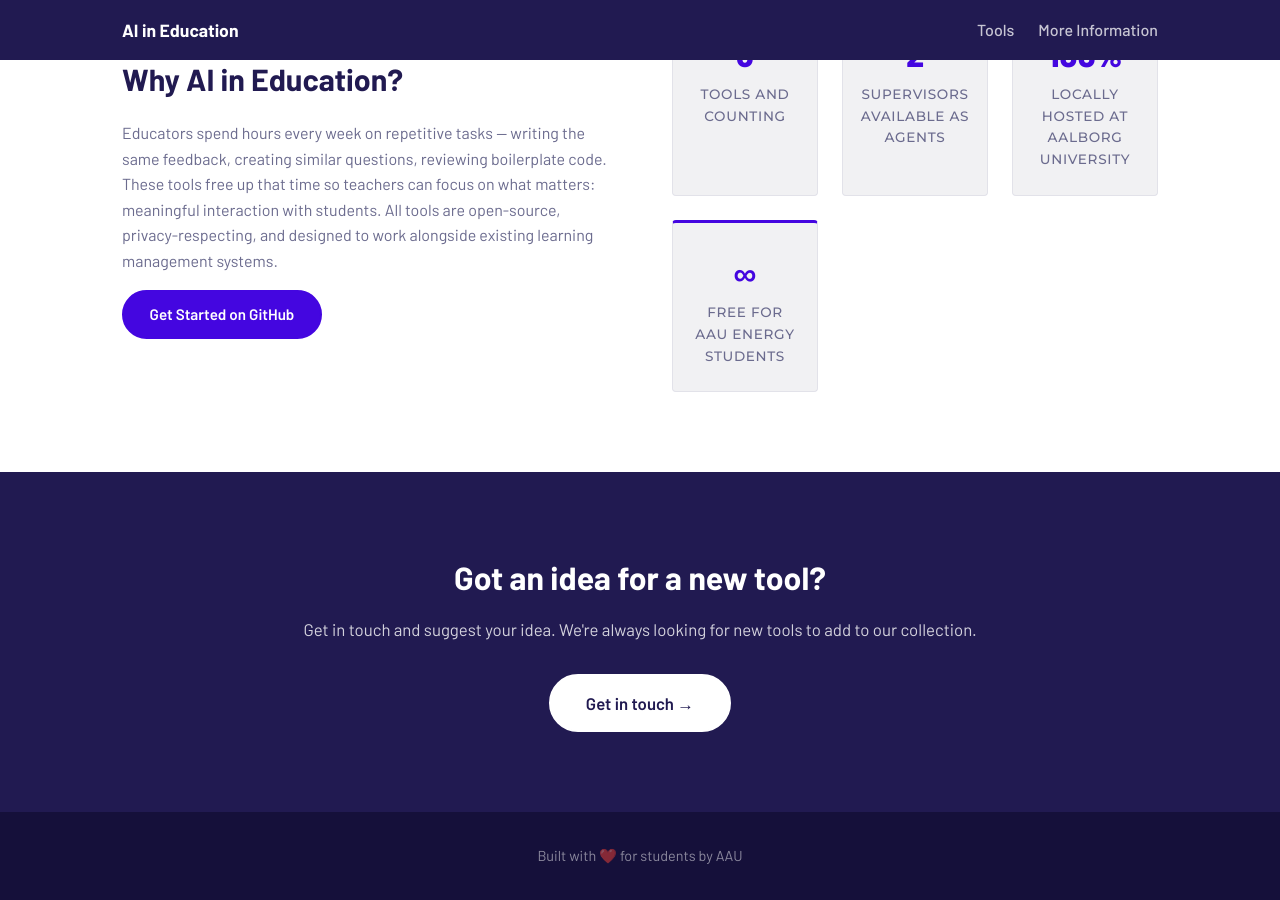
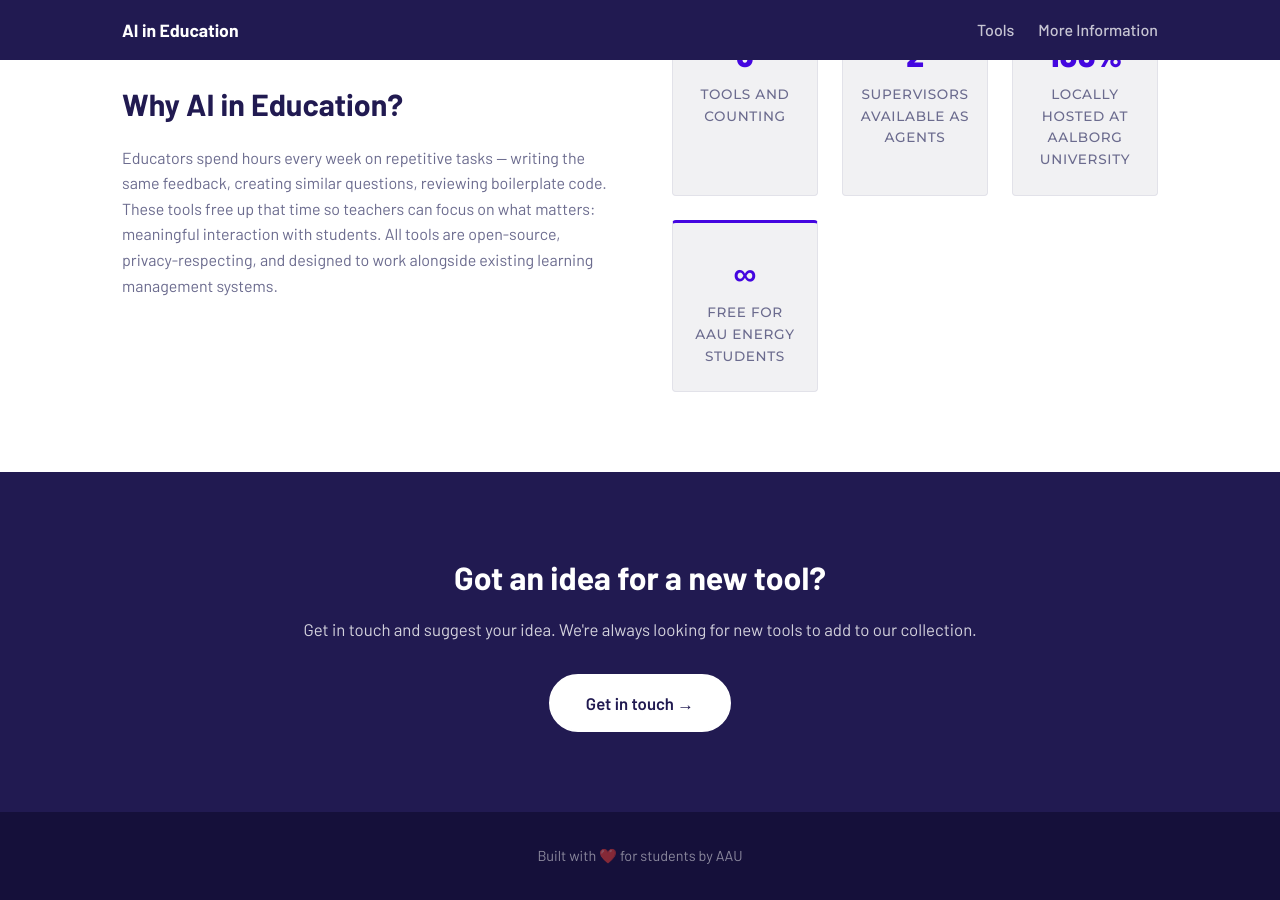
Before and after one commit to aau-ai-in-edu/website, a Jekyll site: the page built from index.html, in a window 1280 px wide and 900 px high, scrolled down 1231 px. Built offline with Jekyll 4.4.1, drawn with Linux system fonts in a browser that asks for light colours.

Commit message:
Update index.html

```diff
--- a/index.html
+++ b/index.html
@@ -72,13 +72,6 @@
             <div class="more-info-text">
                 <h2>{{ site.about.headline }}</h2>
                 <p>{{ site.about.body }}</p>
-                <a
-                    href="{{ site.github_url }}"
-                    class="btn btn-primary"
-                    target="_blank"
-                    rel="noopener"
-                    >Get Started on GitHub</a
-                >
             </div>
             <div class="more-info-stats">
                 {% for stat in site.about.stats %}
```
